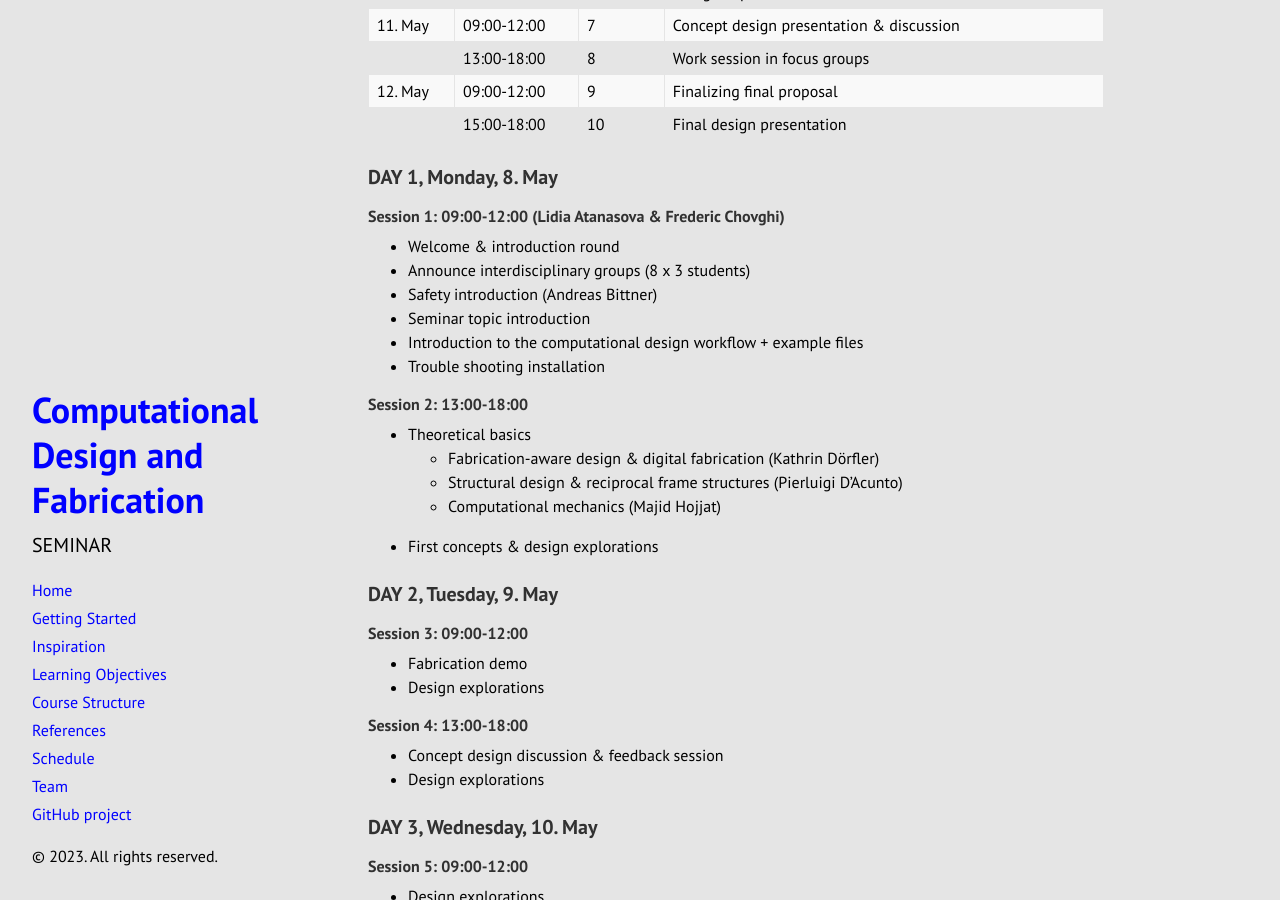
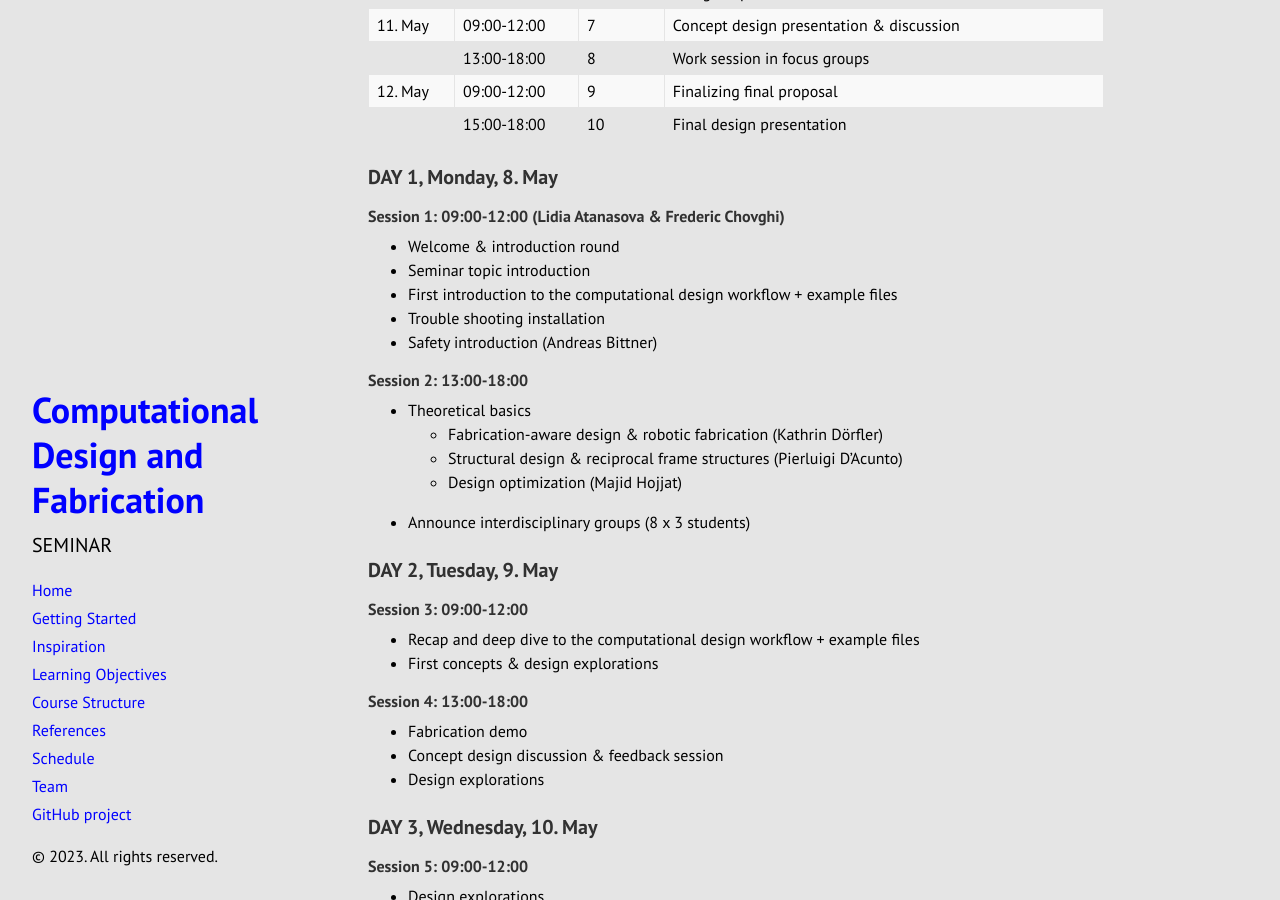
Before and after one commit to jckenny59/cdf_2023, a Jekyll site: the page built from docs/schedule.md, in a window 1280 px wide and 900 px high, scrolled down 424 px. Built offline with Jekyll 4.4.1, drawn with Linux system fonts in a browser that asks for light colours; Markdown is read by kramdown in place of the engine named in the settings.

Commit message:
Update schedule.md

```diff
--- a/docs/schedule.md
+++ b/docs/schedule.md
@@ -23,25 +23,25 @@ Monday-Friday, 8.-12. May
 ### DAY 1, Monday, 8. May
 #### Session 1: 09:00-12:00 (Lidia Atanasova & Frederic Chovghi)
 * Welcome & introduction round
-* Announce interdisciplinary groups (8 x 3 students)
+* Seminar topic introduction
+* First introduction to the computational design workflow + example files
+* Trouble shooting installation
 * Safety introduction (Andreas Bittner)
-* Seminar topic introduction
-* Introduction to the computational design workflow + example files
-* Trouble shooting installation
 
 #### Session 2: 13:00-18:00
 * Theoretical basics
-    * Fabrication-aware design & digital fabrication (Kathrin Dörfler)
+    * Fabrication-aware design & robotic fabrication (Kathrin Dörfler)
     * Structural design & reciprocal frame structures (Pierluigi D'Acunto)
-    * Computational mechanics (Majid Hojjat)
-* First concepts & design explorations
+    * Design optimization (Majid Hojjat)
+* Announce interdisciplinary groups (8 x 3 students)
 
 ### DAY 2, Tuesday, 9. May
 #### Session 3: 09:00-12:00
-* Fabrication demo
-* Design explorations
+* Recap and deep dive to the computational design workflow + example files
+* First concepts & design explorations
 
 #### Session 4: 13:00-18:00
+* Fabrication demo
 * Concept design discussion & feedback session
 * Design explorations
 
```
